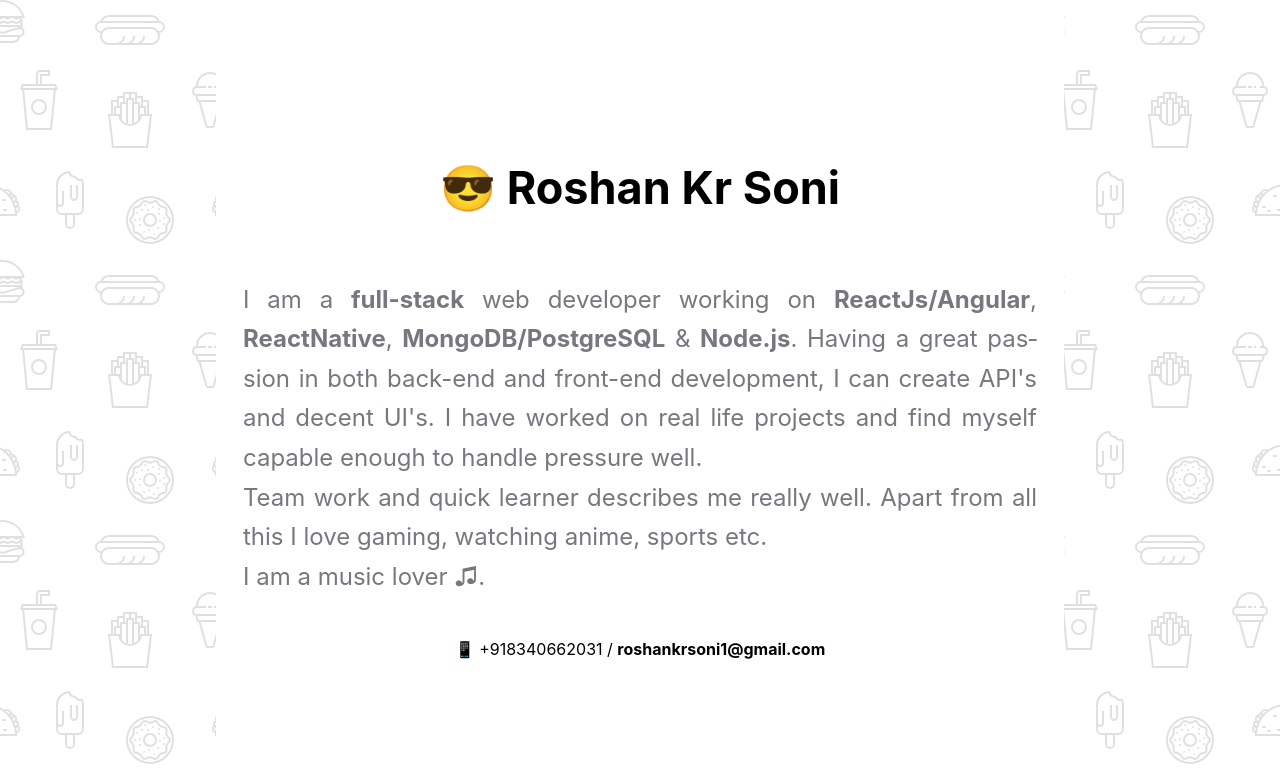
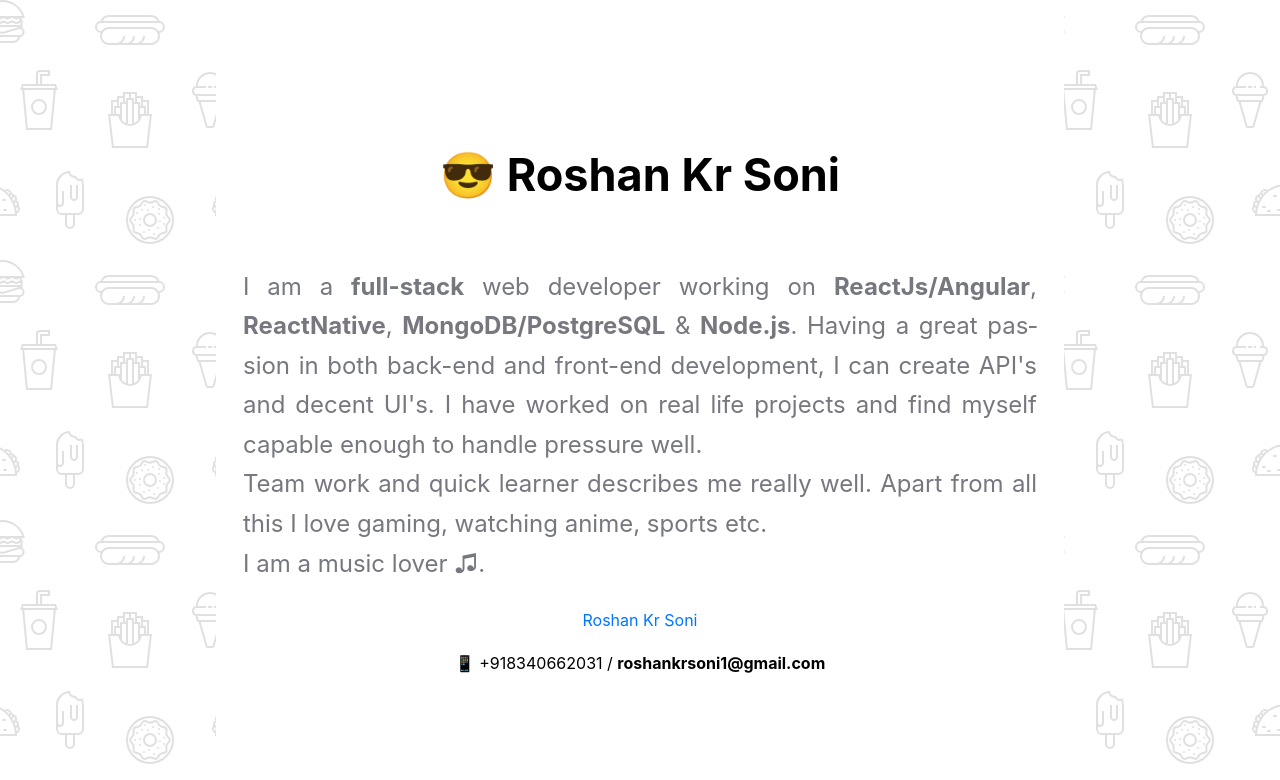
Before and after one commit to Roshankrsoni/react-app, a React (Create React App) app: page / in a window 1280 px wide. Shown: the top 780 px of the page. Built offline with nearby package versions, Linux system fonts and the light colour scheme.

Commit message:
Update App.js

```diff
--- a/src/App.js
+++ b/src/App.js
@@ -11,7 +11,7 @@ function App() {
    I can create API's and decent UI's. I have worked on real life projects and find myself capable enough to handle pressure
    well. <br /> Team work and quick learner describes me really well. Apart from all this I love gaming, watching anime, sports etc. <br />
    I am a music lover ♫. </p>
-
+      <div class="LI-profile-badge"  data-version="v1" data-size="medium" data-locale="en_US" data-type="horizontal" data-theme="light" data-vanity="priyanka-thecodinggirl"><a class="LI-simple-link" href='https://in.linkedin.com/in/roshankrsoni?trk=profile-badge'>Roshan Kr Soni</a></div>
     <p> 📱 +918340662031 / <b>roshankrsoni1@gmail.com </b></p>
 
 
```
